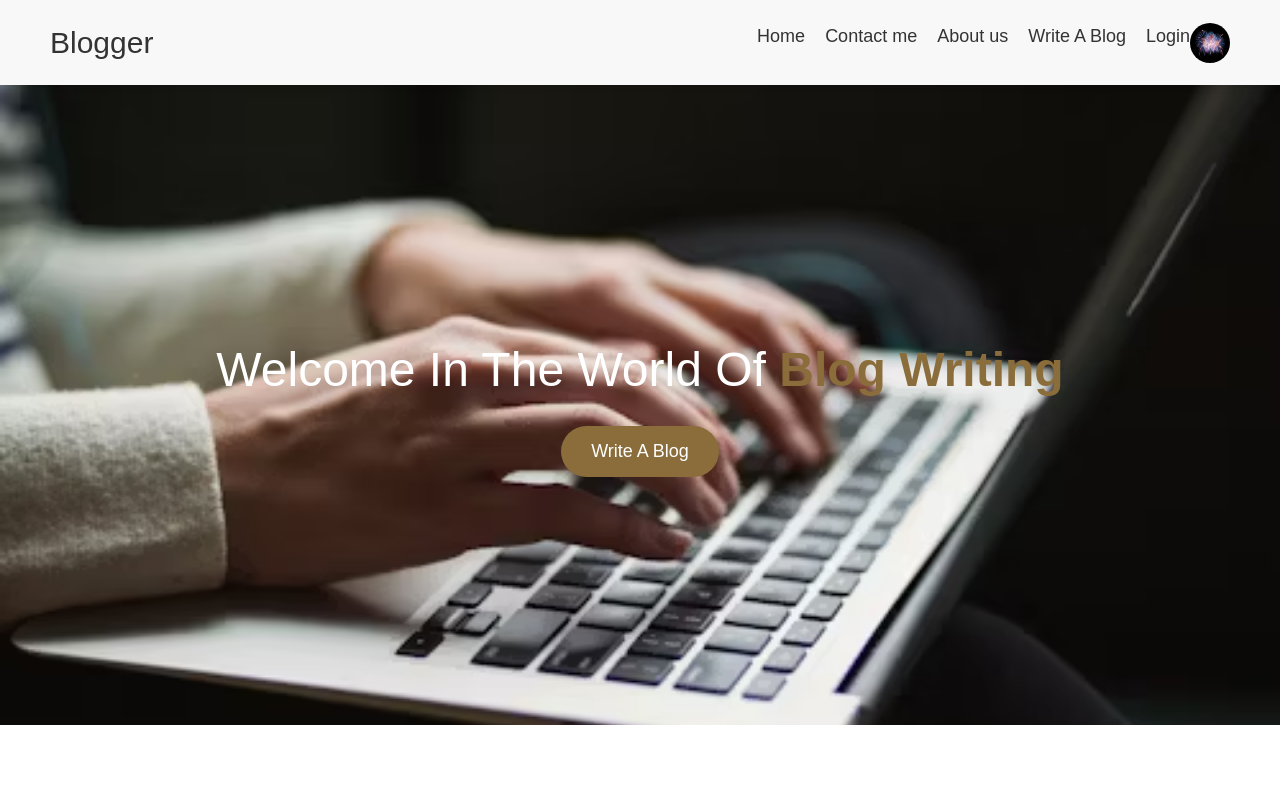
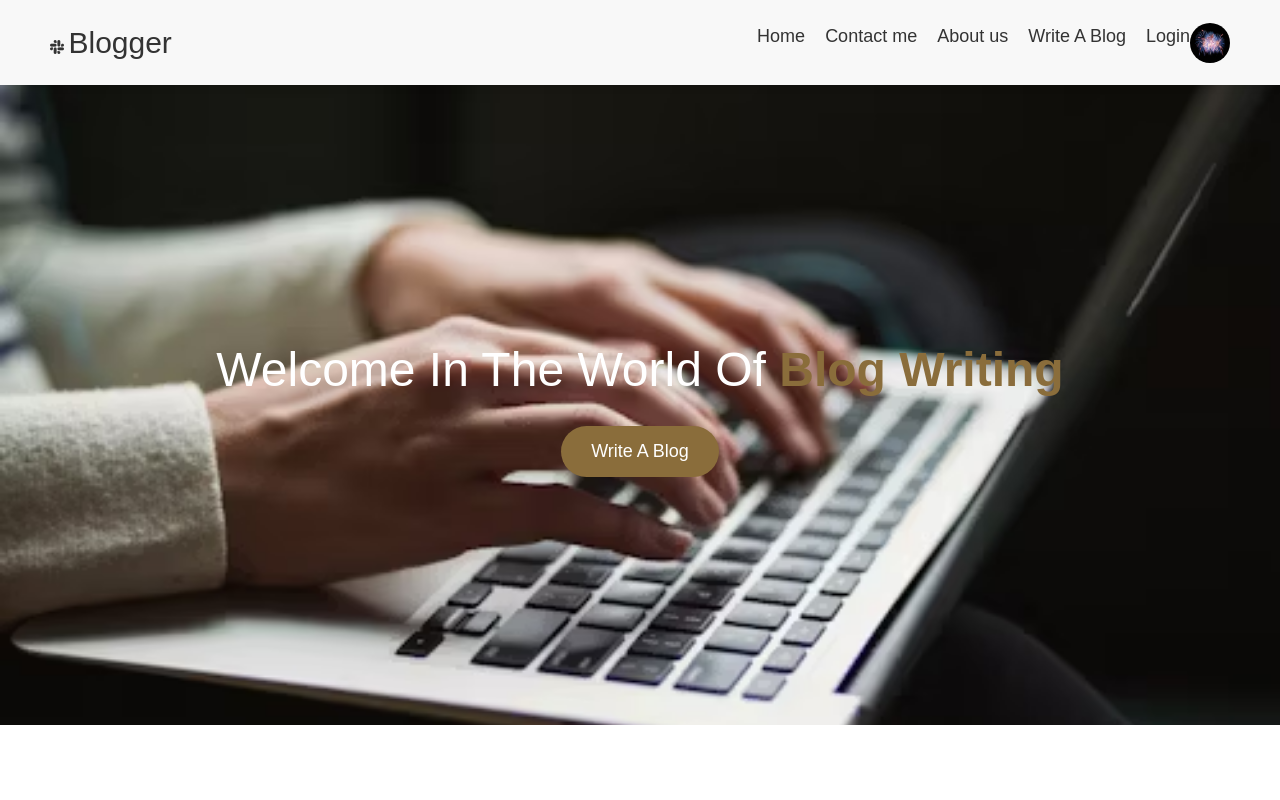
Before and after one commit to nawaz0721/Blog-Website, a plain HTML site: page index.html in a window 1280 px wide. Shown: the top 800 px of the page. Drawn offline with nearby package versions, Linux system fonts and the light colour scheme; no server answers.

Commit message:
log in Commit

```diff
--- a/index.html
+++ b/index.html
@@ -17,6 +17,7 @@
   <body>
     <header>
       <div class="logo">
+        <i class="fab fa-slack"></i>
         <span class="logo_name_top">Blogger</span>
       </div>
       <nav>
```
Also changed, not shown: logIn,logOut/script.js (+5 -2 lines).
